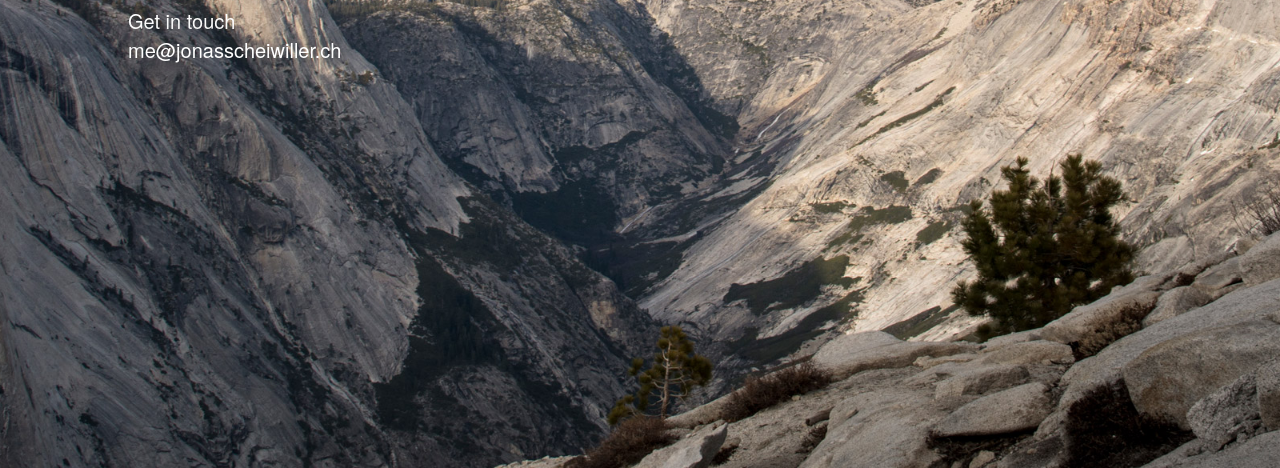
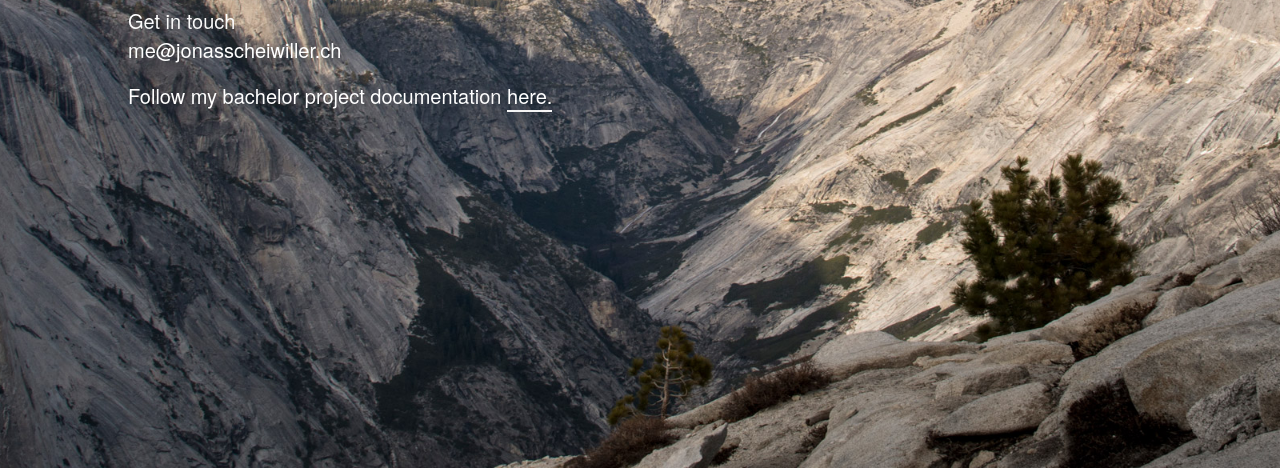
Before and after one commit to Jones-S/jonasscheiwiller-ch, a website: page index.html in a window 1280 px wide. Shown: the part 332-800 px from the top of the page. Drawn offline with Linux system fonts and the light colour scheme.

Commit message:
[Update] Add a link to my bachelor project documentation.

```diff
--- a/index.html
+++ b/index.html
@@ -22,6 +22,7 @@
         <a class="title-bold" href="mailto:me@jonasscheiwiller.ch">Jonas Scheiwiller</a></h1>
         <h3>Get in touch<br>
         <a class="no-underline" href="mailto:me@jonasscheiwiller.ch">me@jonasscheiwiller.ch</a></h3>
+        <p class="bigger-paragraph">Follow my bachelor project documentation <a href="http://interaction.jonasscheiwiller.ch" title="Bachelor Thesis Documentation">here.</a></p>
     </div>
     <div class="footnote">
         <span>Photography: Yosemite Nationalpark ©David Tomlinson</span>
--- a/scss/_general.scss
+++ b/scss/_general.scss
@@ -3,6 +3,9 @@ html, body {
     height: 100%;
     min-width: 100%;
     min-height: 100%;
+}
+
+body {
     background: url("/img/jpg/yosemite_david_tomlinson.jpg") no-repeat center center fixed;
     -webkit-background-size: cover;
     -moz-background-size: cover;
--- a/scss/_typography.scss
+++ b/scss/_typography.scss
@@ -75,3 +75,7 @@ p {
         border-bottom: none;
     }
 }
+
+.bigger-paragraph {
+    @include font-size(20);
+}
```
Also changed, not shown: css/dist/main.min.css, css/main.css, 1 other file.
